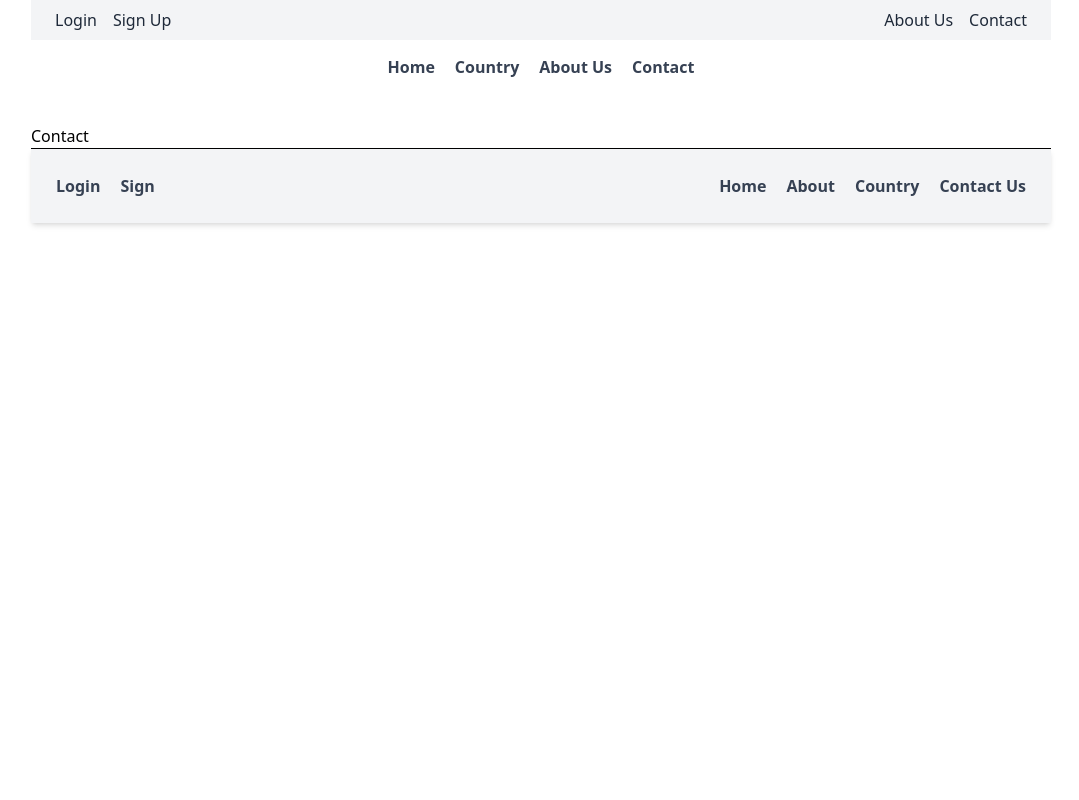
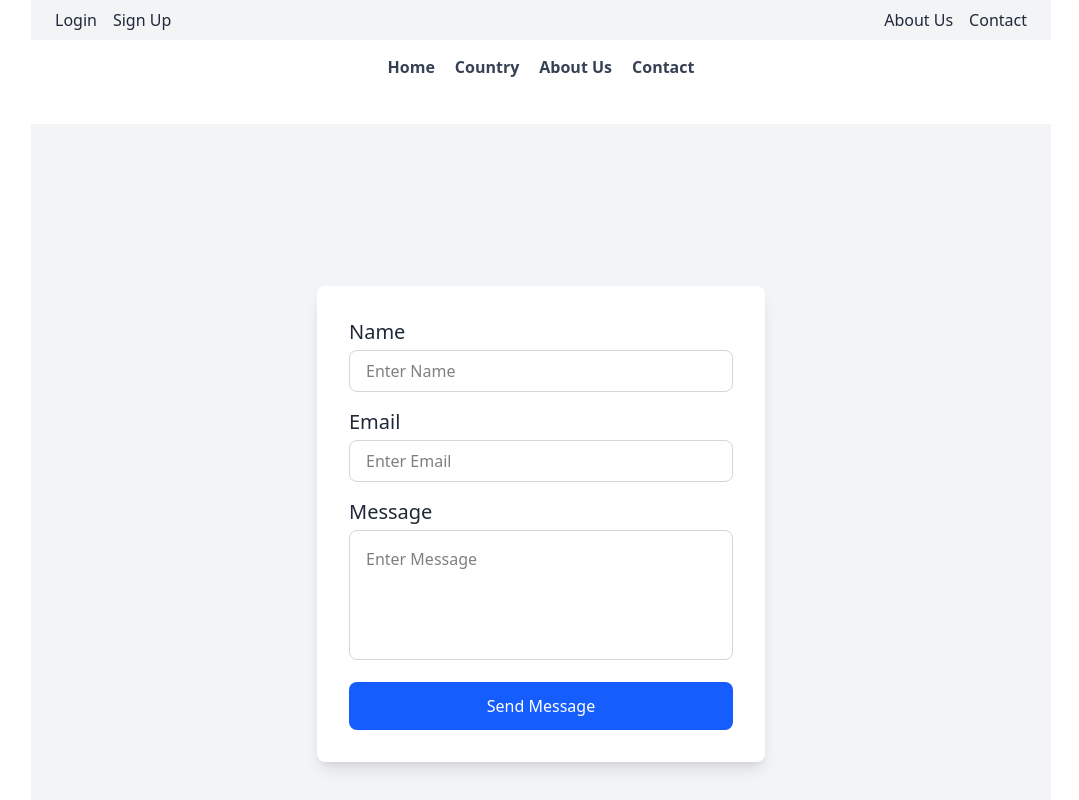
Before and after one commit to Waseem3703/React-JS-Countery-Project, a React (Vite) app: page /contact in a window 1280 px wide. Shown: the top 800 px of the page, without its empty margins (99-1178 px from the left). Built offline with nearby package versions, Linux system fonts and the light colour scheme.

Commit message:
Contact page desgined

```diff
--- a/src/components/BoxLayout/HomeBoxLayout.jsx
+++ b/src/components/BoxLayout/HomeBoxLayout.jsx
@@ -1,11 +1,11 @@
 import { useNavigate } from "react-router-dom";
 import { Helmet } from "react-helmet-async";
-import CounteryFact from "../../../src/assets/api/CounteryData.json";
+import CountryFact from "../../../src/assets/api/CounteryData.json";
 
 const BoxLayout = ({ startIndex, limit }) => {
   const navigate = useNavigate();
 
-  const displayedCountries = CounteryFact.slice(startIndex, startIndex + limit);
+  const displayedCountries = CountryFact.slice(startIndex, startIndex + limit);
 
   return (
     <>
--- a/src/pages/Contact.jsx
+++ b/src/pages/Contact.jsx
@@ -4,8 +4,34 @@ const Contact = () =>{
 
     return <>
 
+    <div className="flex items-center justify-center min-h-screen bg-gray-100">
+      <div className="bg-white p-8 rounded-lg shadow-lg max-w-md w-full">
+            <form>
+                <div className="mb-4">
+                <label className="block text-xl font-sans mb-1 text-gray-800 font-medium">Name</label>
+                <input type="text" placeholder="Enter Name"
+                className="w-full px-4 py-2 border border-gray-300 rounded-lg
+                focus:outline-none focus:ring-2 focus:ring-blue-600"></input>
+                </div>
+                <div className="mb-4">
+                <label className="block text-xl font-sans mb-1 text-gray-800 font-medium">Email</label>
+                <input type="email" placeholder="Enter Email"
+                className="w-full px-4 py-2 border border-gray-300 rounded-lg
+                focus:outline-none focus:ring-2 focus:ring-blue-600"></input>
+                </div><div className="mb-4">
+                <label className="block text-xl font-sans mb-1 text-gray-800 font-medium">Message</label>
+                <textarea type="text" placeholder="Enter Message"  rows={4}
+                className="w-full px-4 py-4 border border-gray-300 rounded-lg
+                focus:outline-none focus:ring-2 focus:ring-blue-600 resize-none"></textarea>
+                </div>
+                <button type="submit"
+                className="w-full text-white bg-blue-600 rounded-lg p-3 hover:bg-blue-700 transition duration-300">Send Message</button>
+            </form>
 
-<h1>Contact</h1>
+
+        </div>
+      </div>
+
 
     </>
 }
```
